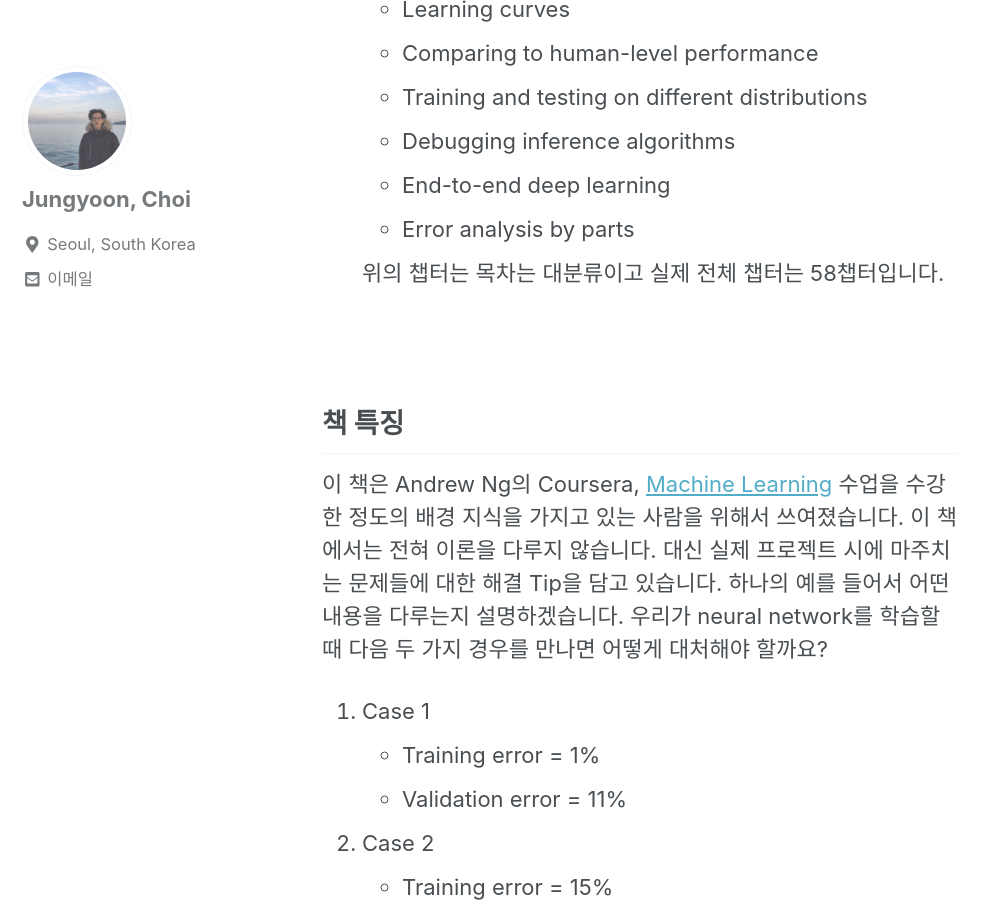
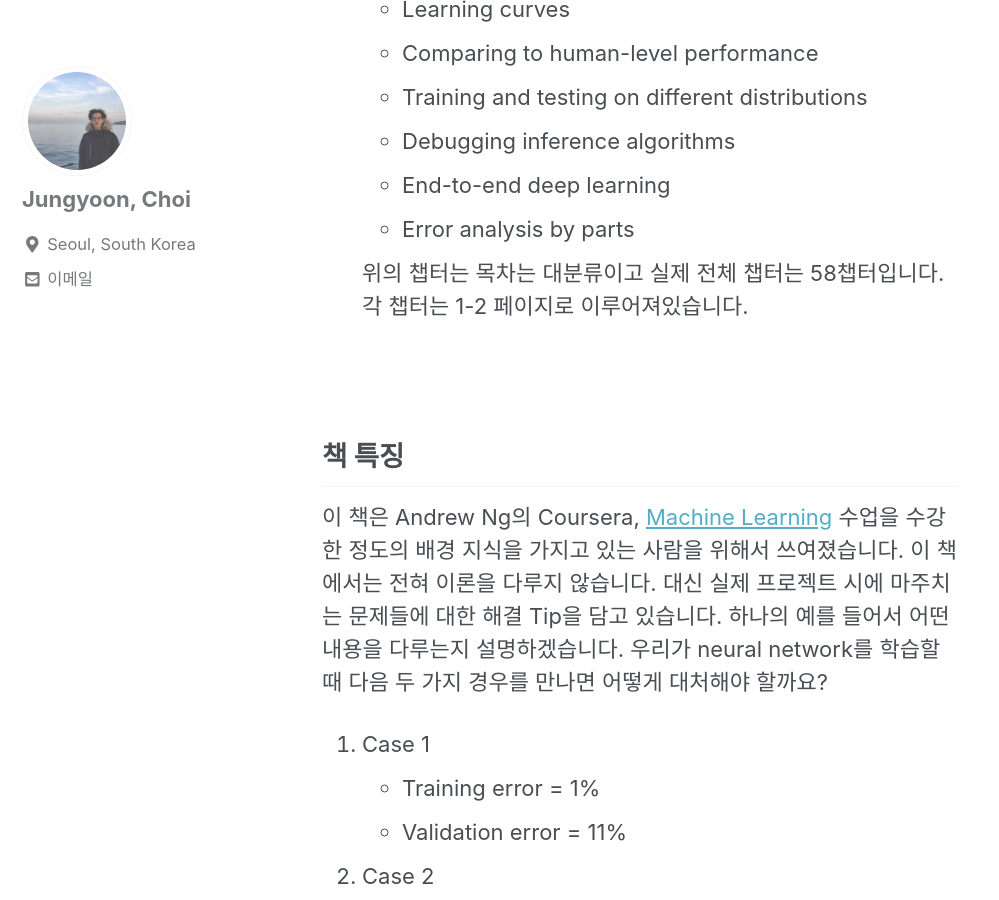
Before and after one commit to lifesailor/lifesailor.github.io, a Jekyll site: the page built from _posts/2018-10-28-machine-learning-yearning-정리.md, in a window 1280 px wide and 900 px high, scrolled down 1180 px. Shown: the whole window, without its empty margins (0-999 px from the left). Built offline with Jekyll 4.4.1, drawn with Linux system fonts in a browser that asks for light colours; nearby versions of some CDN libraries; comment, search, counter and statistics services are not loaded.

Commit message:
first post edit

```diff
--- a/_posts/2018-10-28-machine-learning-yearning-정리.md
+++ b/_posts/2018-10-28-machine-learning-yearning-정리.md
@@ -38,7 +38,7 @@ Andrew Ng의 Machine Learning Yearning 책 소개
   - End-to-end deep learning
   - Error analysis by parts
 
-  위의 챕터는 목차는 대분류이고 실제 전체 챕터는 58챕터입니다.
+  위의 챕터는 목차는 대분류이고 실제 전체 챕터는 58챕터입니다. 각 챕터는 1-2 페이지로 이루어져있습니다.
 
 
 <br/>
```
Also changed, not shown: 2 other files.
